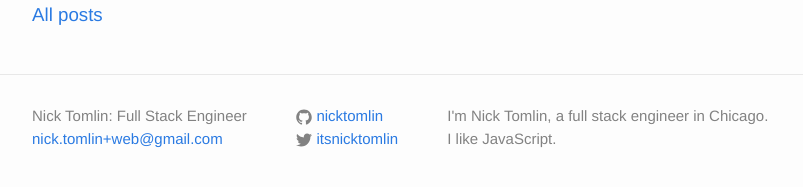
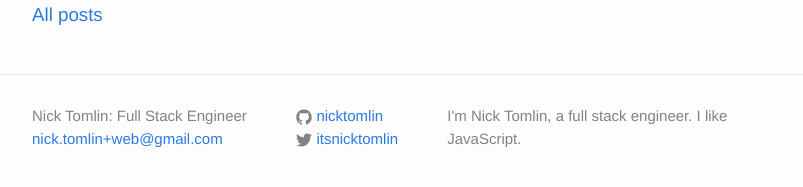
Before and after one commit to NickTomlin/nicktomlin.github.io, a Jekyll site: the page built from index.html, in a window 1280 px wide. Shown: the part 432-619 px from the top of the page, without its empty margins (238-1041 px from the left). Built offline with Jekyll 4.4.1, drawn with Linux system fonts in a browser that asks for light colours.

Commit message:
I'm no longer in Chicago
Making this location-less for now since it's easier.

```diff
--- a/_config.yml
+++ b/_config.yml
@@ -10,7 +10,7 @@ title: "Nick Tomlin: Full Stack Engineer"
 subtitle: "Always: JavaScript. Occasionally: poetry"
 email: "nick.tomlin+web@gmail.com"
 permalink: /:year/:month/:day/:title/
-description: "I'm Nick Tomlin, a full stack engineer in Chicago. I like JavaScript."
+description: "I'm Nick Tomlin, a full stack engineer. I like JavaScript."
 url: "http://nick-tomlin.com" # the base hostname & protocol for your site
 twitter_username: itsnicktomlin
 github_username:  nicktomlin
```
